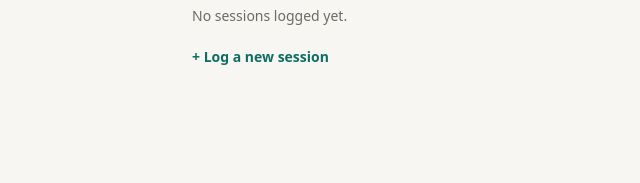
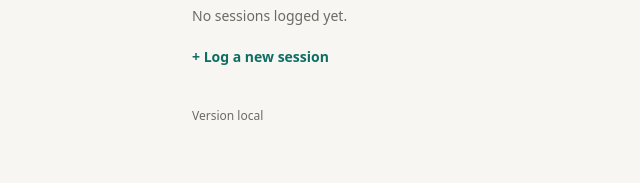
Before and after one commit to rammpatel2013-sudo/bedside-sim, a Flask app: page / in a window 1280 px wide. Shown: the part 617-800 px from the top of the page, without its empty margins (0-640 px from the left). Run offline with Flask 3, Linux system fonts and the light colour scheme; the visitor is signed in with stand-in values (Sample User, id 1); data comes from the database, SQL or seed files in the repository; data that the repository does not hold is empty.

Commit message:
Show app version in footer and at /api/version
Co-Authored-By: Claude Opus 5.5 <noreply@anthropic.com>
Claude-Session: https://claude.ai/code/session_01DsitHqSQWuDivCN6Ypfh3B

```diff
--- a/app.py
+++ b/app.py
@@ -35,6 +35,12 @@ def _secret_key():
 
 
 app.secret_key = _secret_key()
+
+
+@app.context_processor
+def _version():
+    return {"app_version": os.environ.get("HALO_VERSION", "local")[:7],
+            "app_built": os.environ.get("HALO_BUILD_DATE", "")[:10]}
 app.config.update(
     SESSION_COOKIE_HTTPONLY=True,
     SESSION_COOKIE_SAMESITE="Lax",
--- a/sim.py
+++ b/sim.py
@@ -370,6 +370,12 @@ def sim_page():
     return send_from_directory(os.path.join(current_app.root_path, "static"), "sim.html")
 
 
+@bp.route("/api/version")
+def version():
+    return jsonify({"version": os.environ.get("HALO_VERSION", "local")[:7],
+                    "built": os.environ.get("HALO_BUILD_DATE", "unknown")})
+
+
 @bp.route("/api/whoami")
 def whoami():
     return jsonify({"instructor": is_instructor()})
--- a/templates/base.html
+++ b/templates/base.html
@@ -48,5 +48,6 @@
 <main>
 {% block content %}{% endblock %}
 </main>
+<footer style="max-width:960px;margin:0 auto;padding:8px 32px 24px;color:var(--muted);font-size:12px;">Version {{ app_version }}{% if app_built %} · built {{ app_built }}{% endif %}</footer>
 </body>
 </html>
```
Also changed, not shown: .github/workflows/docker.yml, 1 other file.
